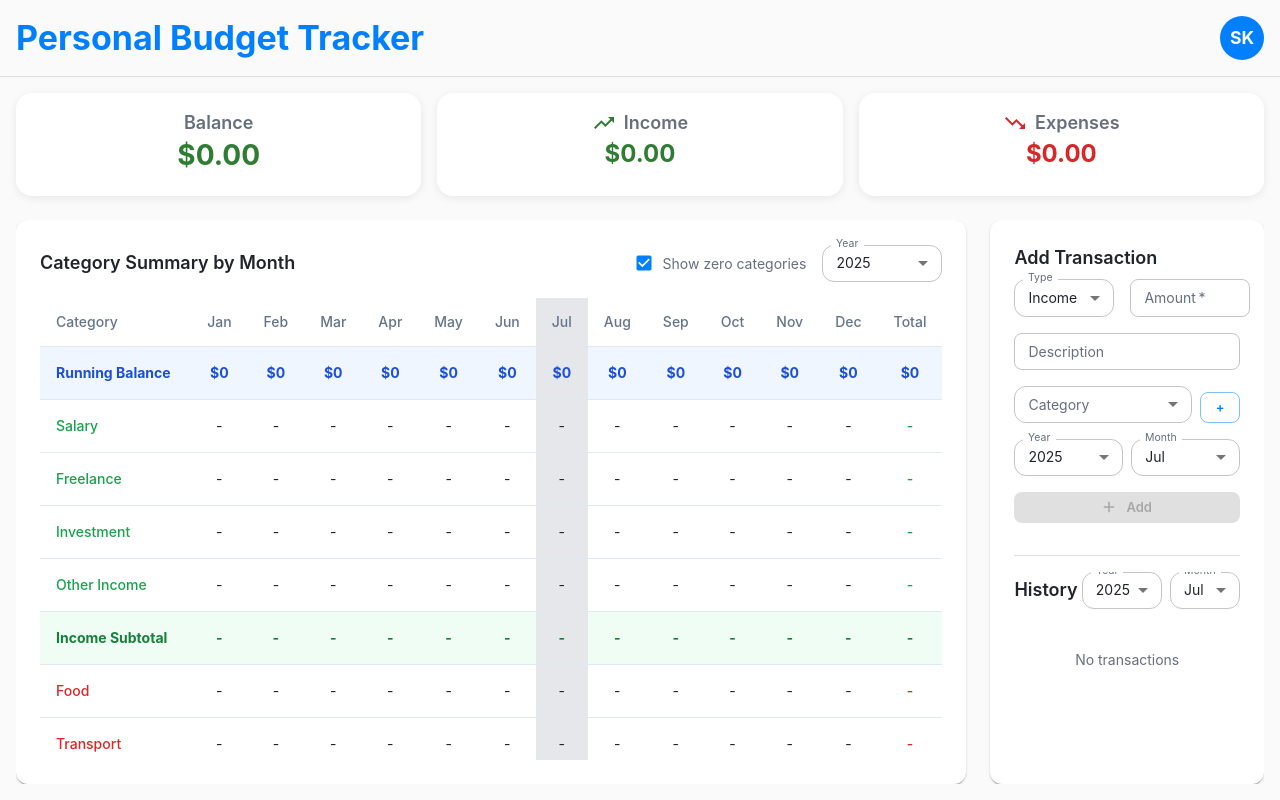
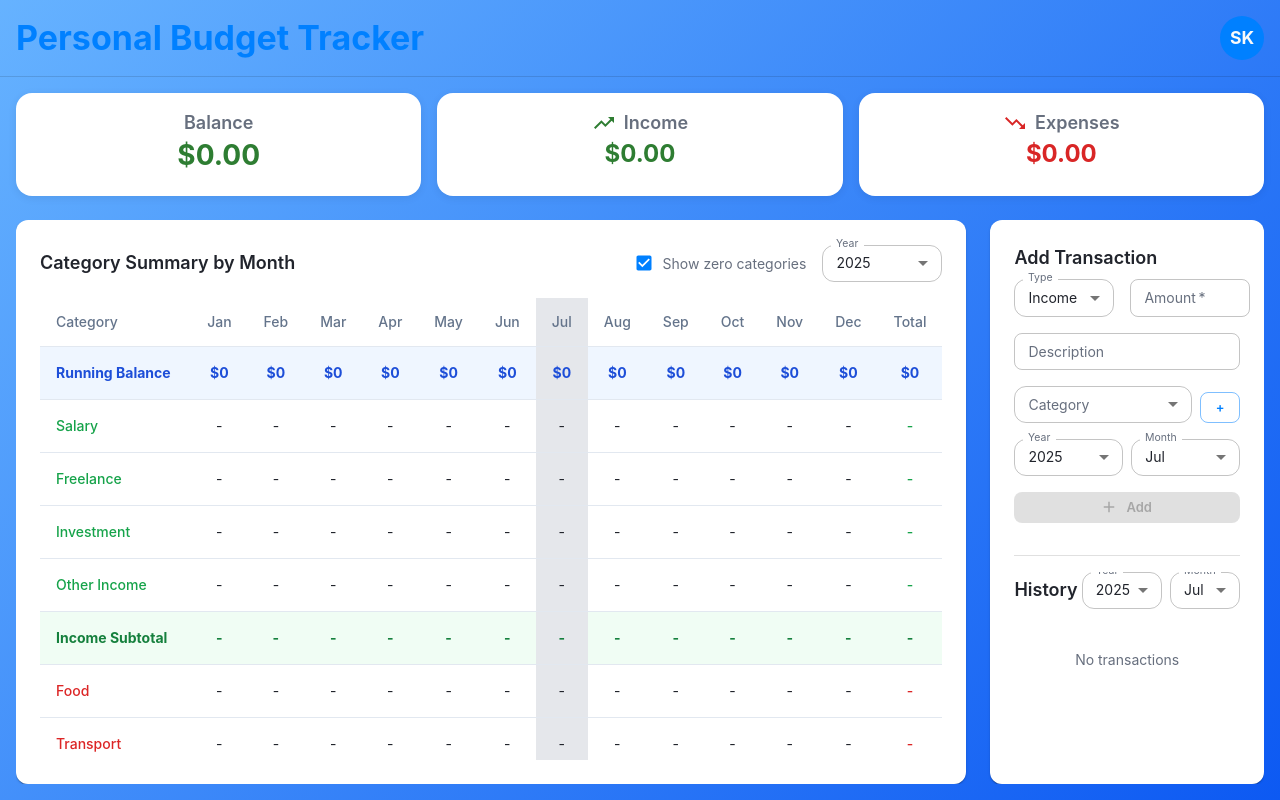
Before and after one commit to Stepanterra/pet-project-personal-budget-tracker, a React (Vite) app: page / in a window 1280 px wide. Built offline with nearby package versions, Linux system fonts and the light colour scheme.

Commit message:
Add blue gradient background
Apply a blue gradient background to the application by modifying `src/index.css`.

```diff
--- a/src/index.css
+++ b/src/index.css
@@ -11,7 +11,7 @@
     --card-foreground: 222.2 84% 4.9%;
     --popover: 0 0% 100%;
     --popover-foreground: 222.2 84% 4.9%;
-    --primary: 222.2 47.4% 11.2%;
+    --primary: 210 100% 50%;
     --primary-foreground: 210 40% 98%;
     --secondary: 210 40% 96%;
     --secondary-foreground: 222.2 84% 4.9%;
@@ -29,6 +29,7 @@
     --chart-3: 197 37% 24%;
     --chart-4: 43 74% 66%;
     --chart-5: 27 87% 67%;
+    --gradient-blue: linear-gradient(135deg, hsl(210, 100%, 70%), hsl(220, 90%, 50%));
     --radius: 0.5rem;
   }
 
--- a/src/pages/BudgetApp.tsx
+++ b/src/pages/BudgetApp.tsx
@@ -26,7 +26,12 @@ const BudgetApp: React.FC = () => {
 
   return (
     <TooltipProvider>
-      <Box sx={{ height: '100vh', bgcolor: 'background.default', display: 'flex', flexDirection: 'column' }}>
+      <Box sx={{
+        height: '100vh',
+        background: 'var(--gradient-blue)',
+        display: 'flex',
+        flexDirection: 'column'
+      }}>
         <BudgetHeader />
 
         <Box sx={{ px: 2, py: 2, flex: 1, display: 'flex', flexDirection: 'column', overflow: 'hidden' }}>
```
